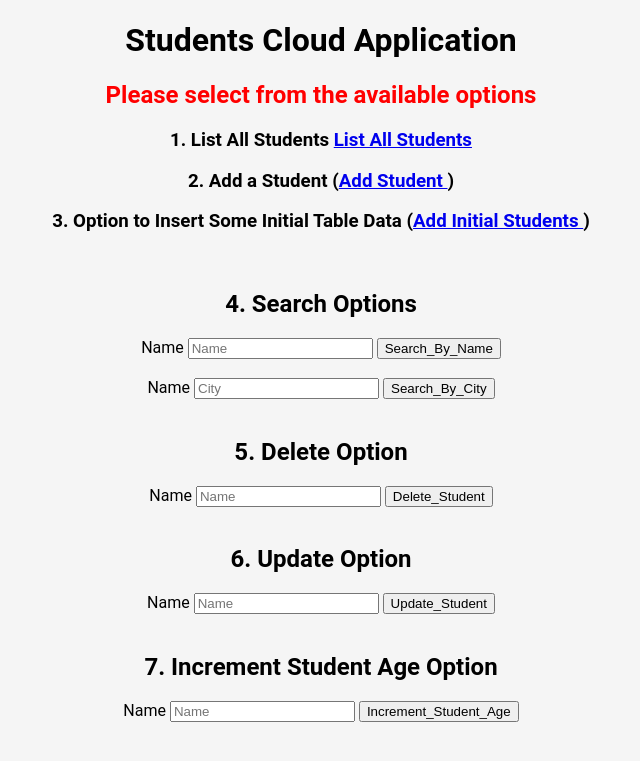
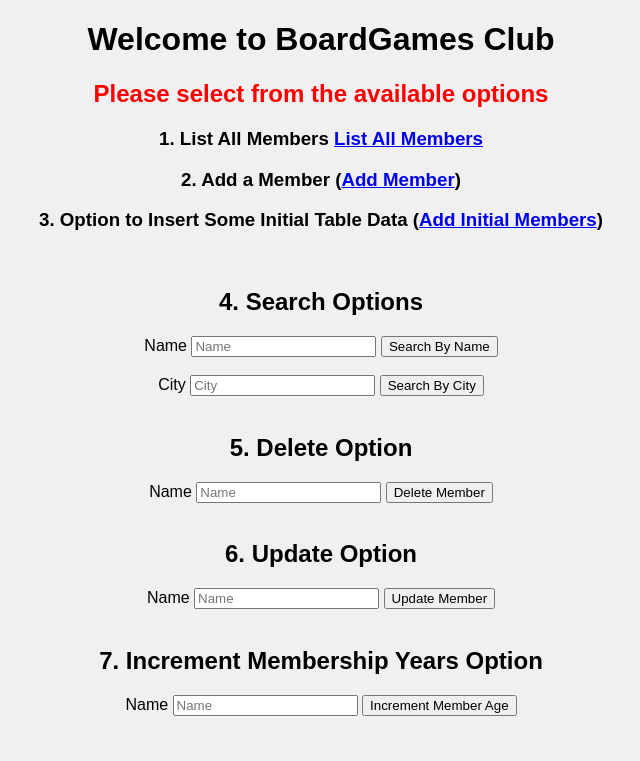
Before and after one commit to IvanLapickij/BOADRGAMES_IVAN, a Flask app: page / in a window 1280 px wide. Shown: the top 761 px of the page, without its empty margins (319-959 px from the left). Run offline with Flask 3, Linux system fonts and the light colour scheme.

Commit message:
added database, and delete function

```diff
--- a/app.py
+++ b/app.py
@@ -1,19 +1,14 @@
-"""
-Welcome to BoardGames Club
-"""
 import os
-
 from flask import Flask, request, flash, url_for, redirect, render_template
-
 from flask_sqlalchemy import SQLAlchemy
 
 app = Flask(__name__)
-app.config ['SQLALCHEMY_DATABASE_URI'] = 'sqlite:///students.sqlite3'
+app.config['SQLALCHEMY_DATABASE_URI'] = 'sqlite:///members.sqlite3'
 app.secret_key = 'super secret key'
 db = SQLAlchemy(app)
 
 class members(db.Model):
-    id = db.Column('member_id', db.Integer, primary_key = True)
+    id = db.Column('member_id', db.Integer, primary_key=True)
     name = db.Column(db.String(100))
     membershipYears = db.Column(db.Integer)
     phone = db.Column(db.Integer)
@@ -22,25 +17,20 @@ class members(db.Model):
     favoriteGame = db.Column(db.String(150))
     highestScore = db.Column(db.Integer)
 
-
-
-    def __init__(self, name, gender, membershipYears,phone,status,gamesWon,favoriteGame,highestScore):
+    def __init__(self, name, membershipYears, phone, status, gamesWon, favoriteGame, highestScore):
         self.name = name
-        self.gender = gender
         self.membershipYears = membershipYears
         self.phone = phone
         self.status = status
-        self.gamesWon= gamesWon
+        self.gamesWon = gamesWon
         self.favoriteGame = favoriteGame
         self.highestScore = highestScore
 
-
-
 db.create_all()
 
-global_member=members('A','B',1,911,'master', 200,'Citadels', 2055) # Ensure Opening2, delete2 & update2 are referencing the same member
+global_member = members('A', 1, 911, 'master', 200, 'Citadels', 2055)
 
-@app.route('/',methods=['GET', 'POST'])
+@app.route('/', methods=['GET', 'POST'])
 def opening2():
     global global_member
     if request.method == 'POST':
@@ -48,15 +38,15 @@ def opening2():
             if not request.form['gender']:
                 flash('Please enter all the gender fields', 'error')
             else:
-                searchGender= request.form['gender']
+                searchGender = request.form['gender']
                 memberList = db.session.query(members).filter(members.gender == searchGender).all()
-                return render_template('show_all.html', message='Test', members=memberList)
+                return render_template('ReadMembers.html', message='Test', members=memberList)
 
         elif 'Search_By_Name' in request.form:
             if not request.form['name']:
                 flash('Please enter all the name fields', 'error')
             else:
-                searchName= request.form['name']
+                searchName = request.form['name']
                 member = db.session.query(members).filter(members.name == searchName).first()
                 return render_template('search.html', message='Test', member=member)
 
@@ -64,7 +54,7 @@ def opening2():
             if not request.form['name']:
                 flash('Please enter all the name fields', 'error')
             else:
-                searchName= request.form['name']
+                searchName = request.form['name']
                 member = db.session.query(members).filter(members.name == searchName).first()
                 global_member = member
                 return redirect(url_for('delete2', member=member))
@@ -73,7 +63,7 @@ def opening2():
             if not request.form['name']:
                 flash('Please enter all the name fields', 'error')
             else:
-                searchName= request.form['name']
+                searchName = request.form['name']
                 member = db.session.query(members).filter(members.name == searchName).first()
                 global_member = member
                 return redirect(url_for('update2', member=member))
@@ -82,20 +72,19 @@ def opening2():
             if not request.form['name']:
                 flash('Please enter all the name fields', 'error')
             else:
-                searchName= request.form['name']
+                searchName = request.form['name']
                 member = db.session.query(members).filter(members.name == searchName).first()
                 global_member = member
                 return redirect(url_for('increment_age2', member=member))
 
     all_data3 = db.session.query(members).all()
-    return render_template('opening2.html', message='test' ,members=all_data3)
+    return render_template('index.html', message='test', members=all_data3)
 
 @app.route('/search', methods=['GET', 'POST'])
 def search():
-
     return render_template('search.html')
 
-@app.route('/delete2', methods=[ 'GET','POST'])
+@app.route('/delete2', methods=['GET', 'POST'])
 def delete2():
     searchName = 'abc'
     if request.method == 'POST':
@@ -109,11 +98,9 @@ def delete2():
             return redirect(url_for('show_all'))
 
     searchMember = global_member
-    return render_template('delete2.html', member=searchMember)
+    return render_template('DeleteMembers.html', member=searchMember)
 
-
-
-@app.route('/update2', methods=[ 'GET','POST'])
+@app.route('/update2', methods=['GET', 'POST'])
 def update2():
     searchName = 'abc'
     if request.method == 'POST':
@@ -123,18 +110,17 @@ def update2():
             updateName = request.form['name']
             member = db.session.query(members).filter(members.name == updateName).first()
             member.city = request.form['city']
-            member.addr =  request.form['addr']
-            member.age  = request.form['age']
+            member.addr = request.form['addr']
+            member.age = request.form['age']
             db.session.commit()
 
             print('Record was successfully updated')
             return redirect(url_for('show_all'))
     searchMember = global_member
 
-    return render_template('update2.html', student=searchMember)
+    return render_template('UpdateMembers.html', student=searchMember)
 
-
-@app.route('/increment_age2', methods=[ 'GET','POST'])
+@app.route('/increment_age2', methods=['GET', 'POST'])
 def increment_age2():
     searchName = 'abc'
     if request.method == 'POST':
@@ -143,52 +129,69 @@ def increment_age2():
         else:
             updateName = request.form['name']
             member = db.session.query(members).filter(members.name == updateName).first()
-            age  = int(request.form['age'])
-            member.age = age+1
+            age = int(request.form['age'])
+            member.age = age + 1
             db.session.commit()
             return redirect(url_for('show_all'))
 
     searchMember = global_member
-    return render_template('increment_age2.html', student=searchMember)
-
-
-
+    return render_template('IncrementMembership.html', student=searchMember)
 
 @app.route('/show_all', methods=['GET', 'POST'])
 def show_all():
-    all_data3 = db.session.query(members).all()
-    return render_template('show_all.html', message='test' ,students=all_data3)
+    all_data = members.query.all()  # Query all members from the database
+    return render_template('ReadMembers.html', message='test', students=all_data)
 
 
 @app.route('/initial_table_data', methods=['GET', 'POST'])
 def initial_table_data():
-    if request.method == 'POST' :
+    if request.method == 'POST':
         print('here')
-        db.session.add(members('A','B',1,911,'master', 200,'Citadels', 2055))
+        members_data = [
+            ('Ivan', 1, 911, 'master', 200, 'Citadels', 2055),
+            ('Elena', 2, 922, 'beginner', 150, 'Chess', 1900),
+            ('John', 3, 933, 'advanced', 300, 'Monopoly', 1800),
+            ('Sophia', 1, 944, 'master', 250, 'Risk', 2100),
+            ('Michael', 2, 955, 'beginner', 180, 'Catan', 1950),
+            ('Olivia', 3, 966, 'advanced', 280, 'Ticket to Ride', 2000),
+            ('William', 1, 977, 'master', 220, 'Scrabble', 1900),
+            ('Emma', 2, 988, 'beginner', 160, 'Uno', 1800),
+            ('Alexander', 3, 999, 'advanced', 320, 'Poker', 2050),
+            ('Ava', 1, 1000, 'master', 240, 'Codenames', 1950)
+        ]
+        # Create instances of members and add them to the database session
+        for data in members_data:
+            member_instance = members(*data)
+            db.session.add(member_instance)
         db.session.commit()
         flash('Initial Table Data Added')
 
-    return render_template('initial_table_data.html')
-
-
+    return render_template('InitialData.html')
 
 @app.route('/new', methods=['GET', 'POST'])
 def new():
     if request.method == 'POST':
-        if not request.form['name'] or not request.form['city'] or not request.form['addr']:
-            flash('Please enter all the fields', 'error')
+        # Check if 'name' and 'age' keys exist in the form data
+        if not request.form.get('name') or not request.form.get('age'):
+            flash('Please enter both name and age', 'error')
         else:
-            member = members(request.form['name'], request.form['gender'],
-                               request.form['addr'], request.form['age'])
+            # Retrieve values from form data
+            name = request.form['name']
+            age = request.form['age']
 
+            # Create a new member instance
+            member = members(name=name, age=age)
+
+            # Add the member to the database session
             db.session.add(member)
             db.session.commit()
+
+            flash('Member added successfully')
+
             return redirect(url_for('show_all'))
-    return render_template('new.html')
 
-
-
+    return render_template('CreateMembers.html')
 
 if __name__ == '__main__':
     server_port = os.environ.get('PORT', '8080')
-    app.run(debug=False, port=server_port, host='0.0.0.0')
+    app.run(debug=True, port=server_port, host='0.0.0.0')
--- a/static/style.css
+++ b/static/style.css
@@ -1,68 +1,60 @@
 body {
-    font-family: 'Roboto', sans-serif;
-    font-display: fallback;
-    background: #F5F5F5; /* Light background color */
-    text-align: center; /* Center text */
+    font-family: 'Arial', sans-serif;
+    background: #f0f0f0;
+    text-align: center;
 }
 
 .container {
-    max-width: 700px;
-    margin-left: auto;
-    margin-right: auto;
+    max-width: 800px;
+    margin: 0 auto;
 }
 
 .hero {
-    margin-top: 50px; /* Adjusted margin for better centering */
+    margin-top: 50px;
 }
 
 .hero .logo {
     width: 140px;
     display: block;
-    margin-left: auto;
-    margin-right: auto;
+    margin: 0 auto;
 }
 
 .hero .message {
-    font-size: 18px;
+    font-size: 20px;
     text-align: center;
-    margin-bottom: 24px;
-    color: #333; /* Dark text color */
+    margin-bottom: 30px;
+    color: #333;
 }
 
-.details {
-    clear: both;
-    height: 400px;
-    line-height: 1.8;
+.table-container {
+    margin-top: 20px;
 }
 
-.callout {
-    font-size: 14px;
-    color: #1967D2; /* Google Blue color */
-    font-weight: 600;
-    padding: 16px;
-    background: #E8F0FE; /* Light blue background */
-    border-radius: 8px;
-    margin: 20px 0;
+table {
+    width: 100%;
+    border-collapse: collapse;
+    margin-bottom: 20px;
 }
 
-code {
-    font-family: 'Roboto Mono', Courier, monospace;
-    color: #A30038; /* Dark red color for code */
-    background-color: #F8F8F8;
-    border: 1px solid #DDD;
-    border-radius: 2px;
-    padding: 6px;
-    font-weight: 500;
+th, td {
+    border: 1px solid #ddd;
+    padding: 10px;
+    text-align: left;
+}
+
+th {
+    background-color: #4CAF50;
+    color: white;
 }
 
 .cta {
-    padding: 52px 0;
+    padding: 20px 0;
 }
 
 .cta a {
-    color: #FFF; /* White text color */
+    color: #FFF;
     text-decoration: none;
-    background-color: #4CAF50; /* Green background color */
+    background-color: #3498db;
     padding: 12px;
     margin: 8px;
     border-radius: 4px;
@@ -71,13 +63,13 @@ code {
 }
 
 .cta a:hover {
-    background-color: #45a049; /* Darker green on hover */
+    background-color: #2980b9;
 }
 
 @media (prefers-color-scheme: dark) {
     body {
-        background: #333; /* Dark background color */
-        color: #FFF; /* White text color */
+        background: #333;
+        color: #FFF;
     }
 
     a {
@@ -91,4 +83,12 @@ code {
     .cta a {
         color: white;
     }
+
+    table {
+        border-color: #555;
+    }
+
+    th {
+        background-color: #555;
+    }
 }
--- /dev/null
+++ b/templates/index.html
@@ -0,0 +1,61 @@
+<!DOCTYPE html>
+<html lang="en">
+
+<head>
+  <meta charset="utf-8">
+  <meta name="viewport" content="width=device-width, initial-scale=1">
+  <title>BoardGames Club</title>
+  <link href="https://fonts.googleapis.com/css?family=Roboto" rel="preload" as="font">
+  <link href="/static/cloud-run-32-color.png" rel="icon" type="image/png" />
+  <link href="/static/style.css" rel="stylesheet" type="text/css" />
+</head>
+
+<body>
+
+  <h1>Welcome to BoardGames Club</h1>
+  <h2 style="color: red;">Please select from the available options</h2>
+
+  <h3>1. List All Members
+    <a href="{{ url_for('show_all') }}">List All Members</a>
+  </h3>
+
+  <h3>2. Add a Member (<a href="{{ url_for('new') }}">Add Member</a>)</h3>
+
+  <h3>3. Option to Insert Some Initial Table Data (<a href="{{ url_for('initial_table_data') }}">Add Initial Members</a>)</h3><br>
+  <h2>4. Search Options</h2>
+  <form action="{{ url_for('opening2') }}" method="post">
+    <label for="name">Name</label>
+    <input type="text" name="name" placeholder="Name" />
+    <input type="submit" name="Search_By_Name" value="Search By Name" /><br><br>
+  </form>
+
+  <form action="{{ url_for('opening2') }}" method="post">
+    <label for="city">City</label>
+    <input type="text" name="city" placeholder="City" />
+    <input type="submit" name="Search_By_City" value="Search By City" /><br><br>
+  </form>
+
+  <h2>5. Delete Option</h2>
+  <form action="{{ url_for('opening2') }}" method="post">
+    <label for="name">Name</label>
+    <input type="text" name="name" placeholder="Name" />
+    <input type="submit" name="Delete_Member" value="Delete Member" /><br><br>
+  </form>
+
+  <h2>6. Update Option</h2>
+  <form action="{{ url_for('opening2') }}" method="post">
+    <label for="name">Name</label>
+    <input type="text" name="name" placeholder="Name" />
+    <input type="submit" name="Update_Member" value="Update Member" /><br><br>
+  </form>
+
+  <h2>7. Increment Membership Years Option</h2>
+  <form action="{{ url_for('opening2') }}" method="post">
+    <label for="name">Name</label>
+    <input type="text" name="name" placeholder="Name" />
+    <input type="submit" name="Increment_Member_Age" value="Increment Member Age" /><br><br>
+  </form>
+
+</body>
+
+</html>
--- a/templates/opening2.html
+++ /dev/null
@@ -1,61 +0,0 @@
-<!DOCTYPE html>
-<html lang=en>
-<head>
-<meta charset=utf-8>
-<meta name="viewport" content="width=device-width, initial-scale=1">
-<title>Congratulations | Cloud Run</title>
-<link href="https://fonts.googleapis.com/css?family=Roboto" rel="preload" as="font">
-<link href="/static/cloud-run-32-color.png" rel="icon" type="image/png" />
-<link href="/static/style.css" rel="stylesheet" type="text/css" />
-</head>
-   <body>
-
-      <h1>Students Cloud Application </h1>
-      <h2 style="color: red;">Please select from the available options </h2>
-
-      <h3> 1. List All Students
-         <a href = "{{ url_for('show_all') }}">List All Students</a>
-      </h3>
-
-      <h3>2. Add a Student (<a href = "{{ url_for('new') }}">Add Student
-         </a>)</h3>
-
-      <h3>3. Option to Insert Some Initial Table Data  (<a href = "{{ url_for('initial_table_data') }}">Add Initial Students
-         </a>)</h3><br>
-      <h2>4. Search Options </h2>
-      <form action = "{{ request.path }}" method = "post">
-         <label for = "name">Name</label>
-         <input type = "text" name = "name" placeholder = "Name" />
-         <input type = "submit" name="Search_By_Name" value="Search_By_Name" /><br><br>
-      </form>
-
-      <form action = "{{ request.path }}" method = "post">
-         <label for = "city">Name</label>
-         <input type = "text" name = "city" placeholder = "City" />
-         <input type = "submit" name="Search_By_City" value="Search_By_City" /><br><br>
-      </form>
-
-      <h2>5. Delete Option </h2>
-      <form action = "{{ request.path }}" method = "post">
-         <label for = "name">Name</label>
-         <input type = "text" name = "name" placeholder = "Name" />
-         <input type = "submit" name="Delete_Student" value="Delete_Student" /><br><br>
-      </form>
-
-      <h2>6. Update Option </h2>
-      <form action = "{{ request.path }}" method = "post">
-         <label for = "name">Name</label>
-         <input type = "text" name = "name" placeholder = "Name" />
-         <input type = "submit" name="Update_Student" value="Update_Student" /><br><br>
-      </form>
-
-      <h2>7. Increment Student Age Option </h2>
-      <form action = "{{ request.path }}" method = "post">
-         <label for = "name">Name</label>
-         <input type = "text" name = "name" placeholder = "Name" />
-         <input type = "submit" name="Increment_Student_Age" value="Increment_Student_Age" /><br><br>
-      </form>
-
-
-   </body>
-</html>
```
Also changed, not shown: templates/CreateMembers.html (added, +46 -0 lines), templates/DeleteMembers.html (added, +41 -0 lines), templates/InitialData.html (added, +24 -0 lines), templates/ReadMembers.html (added, +55 -0 lines), templates/UpdateMembers.html (added, +41 -0 lines), templates/delete2.html (deleted, +0 -26 lines), templates/initial_table_data.html (deleted, +0 -23 lines), templates/new.html (deleted, +0 -28 lines), templates/show_all.html (deleted, +0 -62 lines), templates/update2.html (deleted, +0 -26 lines), templates/IncrementMembership.html (renamed from templates/increment_age2.html).
